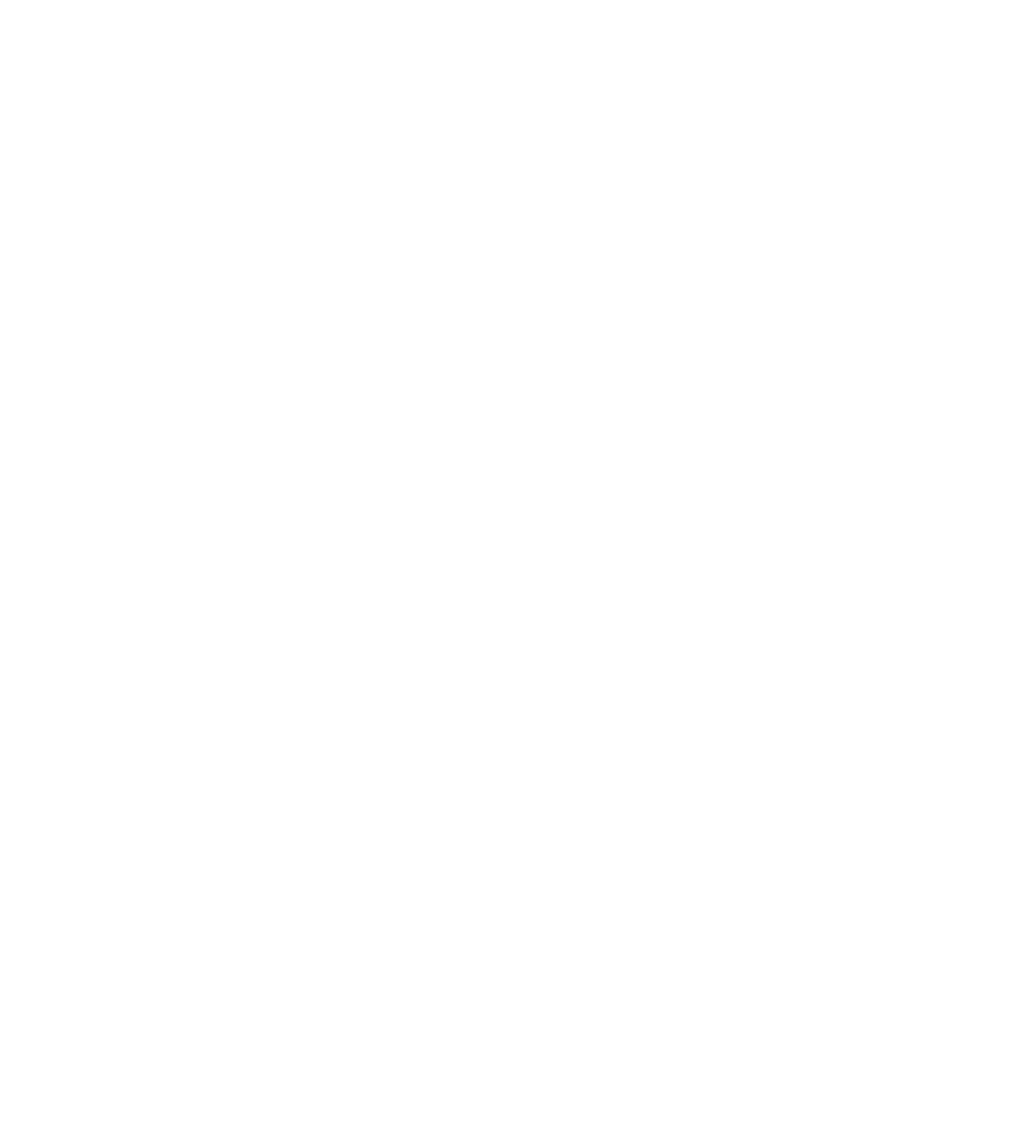
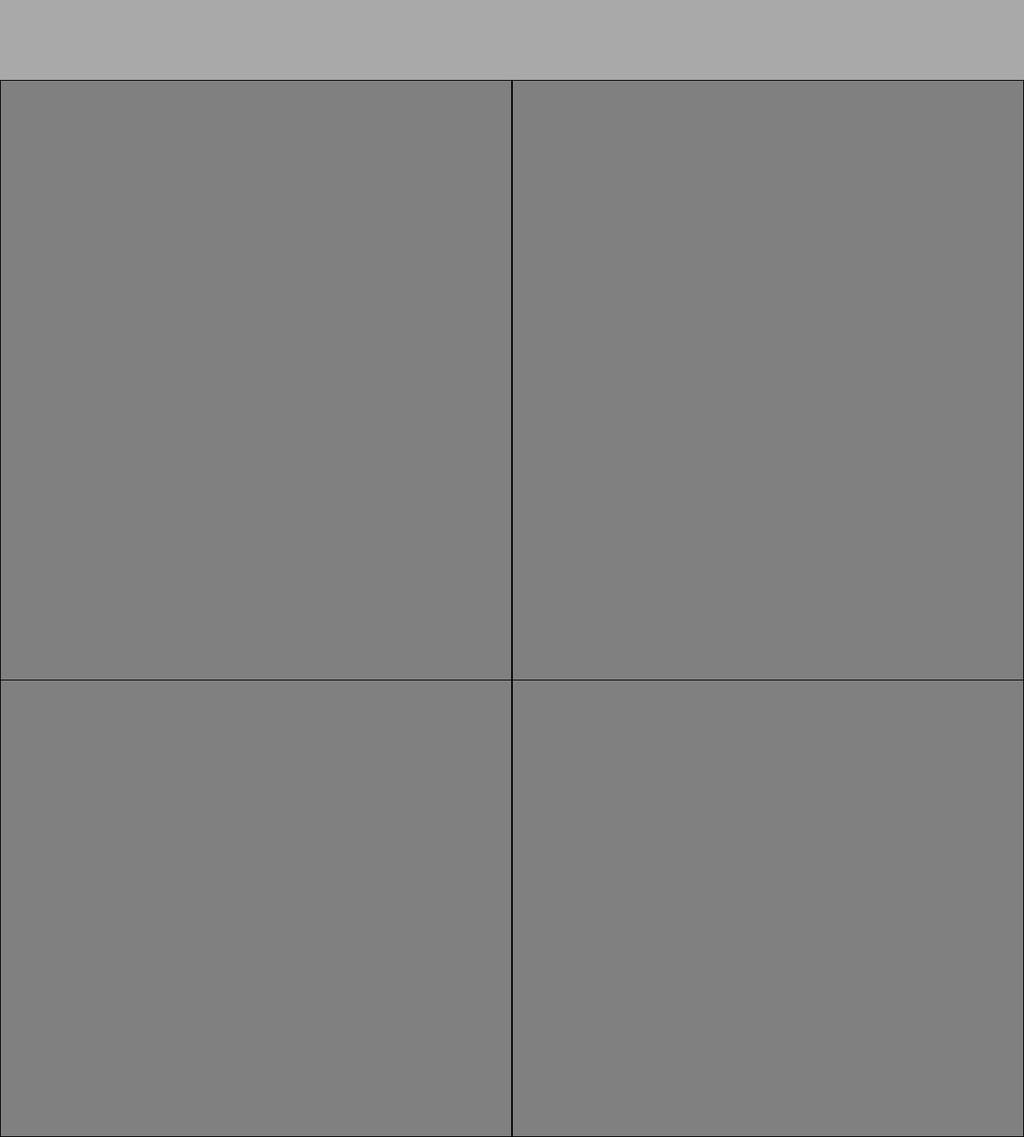
Before and after one commit to jacobrees/Design-Teardown, a plain HTML site: page index.html in a window 1280 px wide. Shown: the whole page at 80% size. Before the commit the page ends 800 px from the top, so only its background shows below. Drawn offline with Linux system fonts and the light colour scheme.

Commit message:
Add navbar and main article ad sections to page

```diff
--- a/css/styles.css
+++ b/css/styles.css
@@ -0,0 +1,26 @@
+.navbar {
+    background: darkgray;
+    width: 100%;
+    height: 100px;
+}
+
+
+
+.latest-articles{
+    width: 50%;
+    height: 100%;
+    background: gray;
+    border: black solid 1px;
+}
+
+.latest-articles-top{
+    display: flex;
+    width:100%;
+    height: 750px;
+}
+
+.latest-articles-bottom{
+    display: flex;
+    width:100%;
+    height: 570px;
+}
--- a/index.html
+++ b/index.html
@@ -7,6 +7,29 @@
     <title>Smashing Magazine</title>
 </head>
 <body>
+    <nav class="navbar"></nav>
+    <section class="main">
+        <h2></h2>
+        <div class="latest-articles-top">
+        <div class="latest-articles"></div>
+        <div class="latest-articles"></div>
+    </div>
+        <div class="latest-articles-bottom">
+        <div class="latest-articles"></div>
+        <div class="latest-articles"></div>
+    </div>
+
+        <div class="additional-articles"></div>
+        <div class="additional-articles"></div>
+        <div class="additional-articles"></div>
+        <div class="join-1"></div>
+        <div class="additional-articles"></div>
+        <div class="additional-articles"></div>
+        <div class="additional-articles"></div>
+        <div class="additional-articles"></div>
+        <div class="join-2"></div>
+    </section>
+
 
 </body>
 </html>
```
